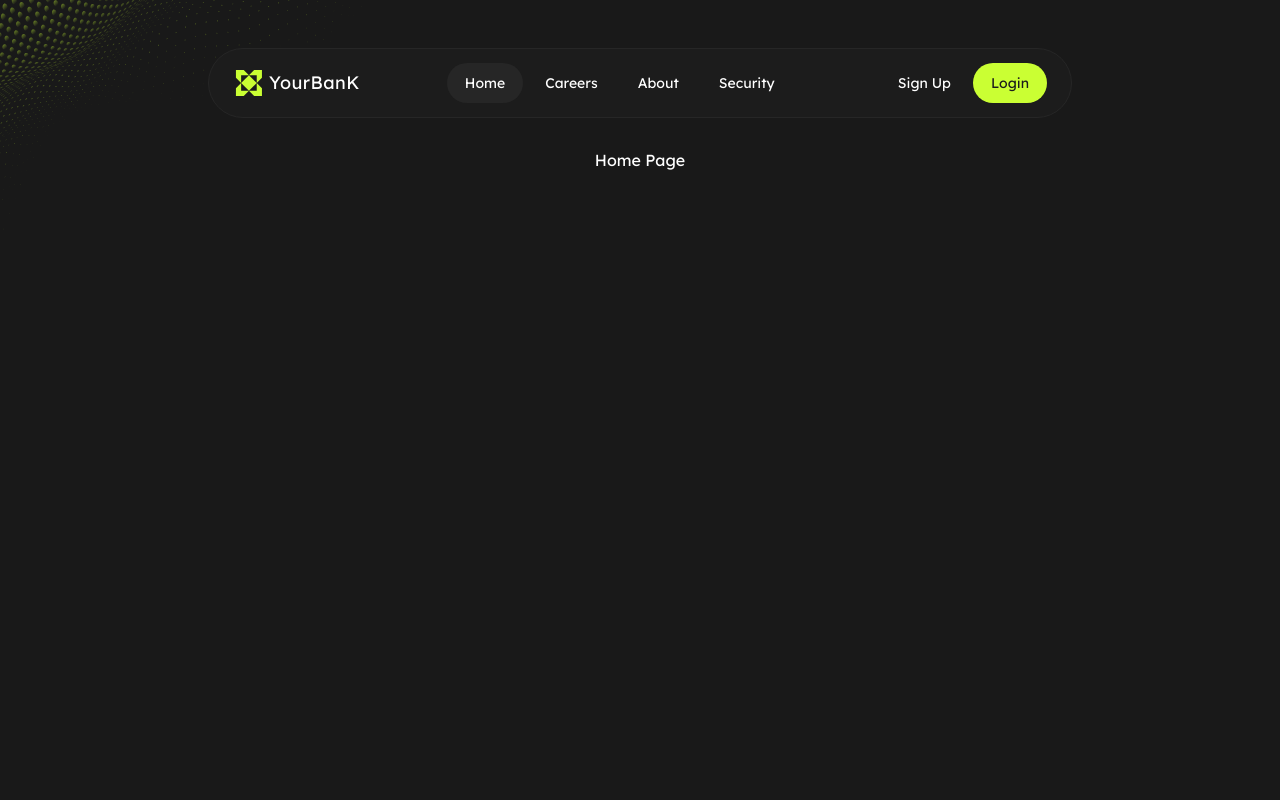
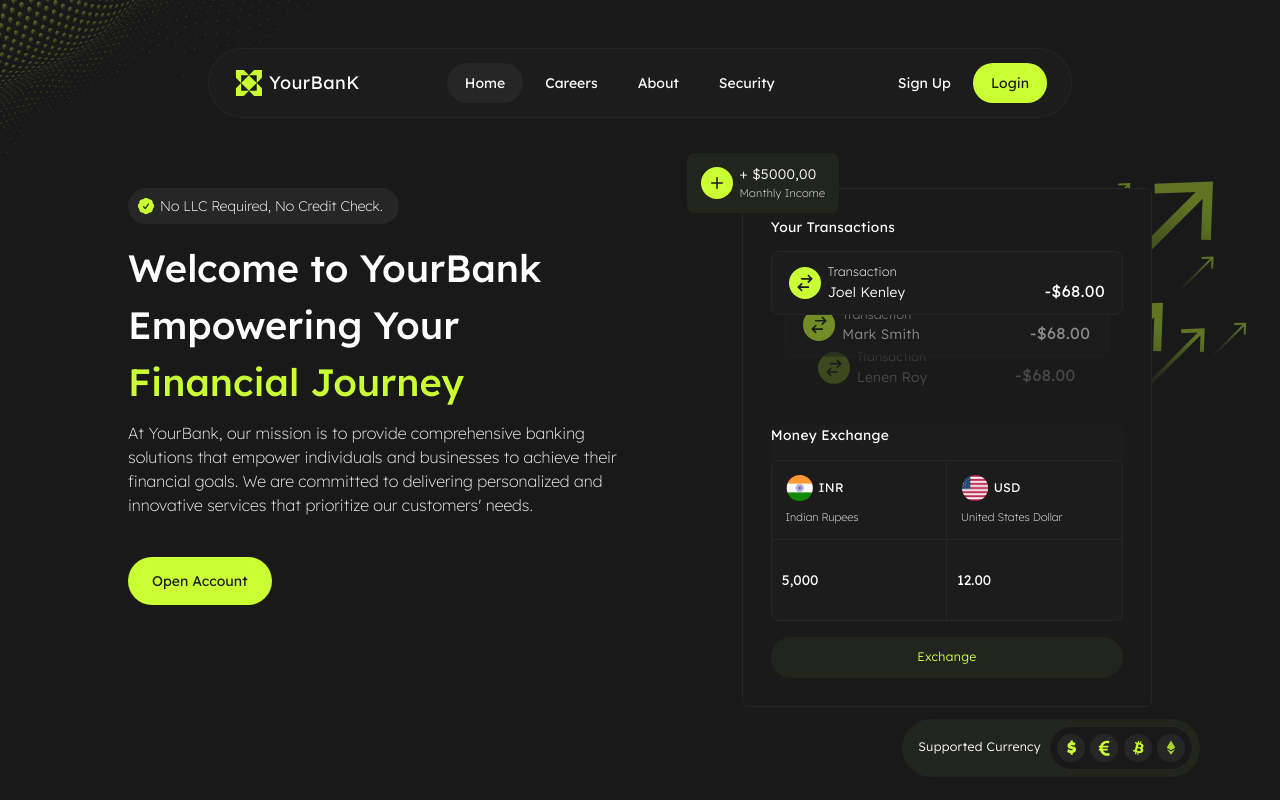
Before and after one commit to zulmy-azhary/your-bank, a Next.js app: page / in a window 1280 px wide. Shown: the top 800 px of the page. Built offline with nearby package versions, Linux system fonts and the light colour scheme.

Commit message:
feat: add hero section

```diff
--- a/app/(index)/page.tsx
+++ b/app/(index)/page.tsx
@@ -1,9 +1,14 @@
 import type { Metadata } from "next";
+import { Hero } from "./_components/sections/hero/hero-section";
 
 export const metadata: Metadata = {
   title: "Home",
 };
 
 export default function HomePage() {
-  return <div>Home Page</div>;
+  return (
+    <main className="w-full overflow-x-hidden px-4 pb-8 lg:px-20 2xl:px-[162px] xl:container lg:py-10">
+      <Hero />
+    </main>
+  );
 }
```
